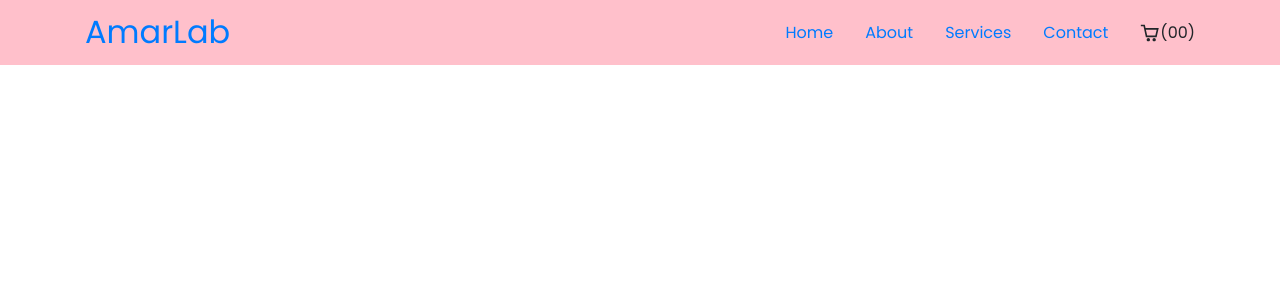
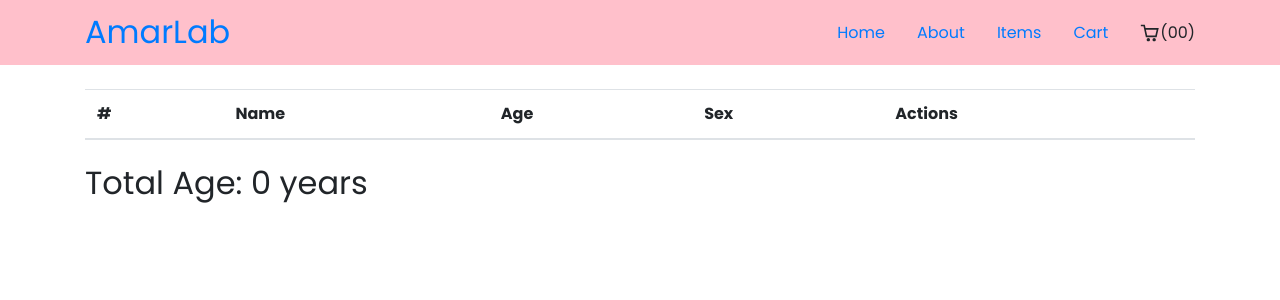
Before and after one commit to meinjam/react-bs4-custom-nav, a React (Create React App) app: page /cart in a window 1280 px wide. Shown: the top 300 px of the page. Built offline with nearby package versions, Linux system fonts and the light colour scheme.

Commit message:
cart added

```diff
--- a/src/App.js
+++ b/src/App.js
@@ -4,12 +4,12 @@ import Home from './page/Home';
 import About from './page/About';
 import Service from './page/Service';
 import Contact from './page/Contact';
-import { TestProvider } from './contexts/TestContext';
+import { GlobalProvider } from './contexts/GlobalState';
 
 function App() {
   return (
     <Router>
-      <TestProvider>
+      <GlobalProvider>
         <Navbar />
         <Switch>
           <Route exact path='/'>
@@ -18,14 +18,14 @@ function App() {
           <Route path='/about'>
             <About />
           </Route>
-          <Route path='/service'>
+          <Route path='/items'>
             <Service />
           </Route>
-          <Route path='/contact'>
+          <Route path='/cart'>
             <Contact />
           </Route>
         </Switch>
-      </TestProvider>
+      </GlobalProvider>
     </Router>
   );
 }
--- a/src/components/Navbar.js
+++ b/src/components/Navbar.js
@@ -1,11 +1,11 @@
 import { useState } from 'react';
 import { Link } from 'react-router-dom';
 import { CgShoppingCart } from 'react-icons/cg';
-import { useTest } from '../contexts/TestContext';
+import { useGlobalContext } from '../contexts/GlobalState';
 
 const Navbar = () => {
   const [showMenu, setShowMenu] = useState(false);
-  const { tests } = useTest();
+  const { tests } = useGlobalContext();
 
   const handleMenuClick = () => {
     setShowMenu(!showMenu);
@@ -37,13 +37,13 @@ const Navbar = () => {
             </Link>
           </li>
           <li>
-            <Link to='/service' onClick={handleMenuClick}>
-              Services
+            <Link to='/items' onClick={handleMenuClick}>
+              Items
             </Link>
           </li>
           <li>
-            <Link to='/contact' onClick={handleMenuClick}>
-              Contact
+            <Link to='/cart' onClick={handleMenuClick}>
+              Cart
             </Link>
           </li>
           <li className='cart'>
--- /dev/null
+++ b/src/components/TestItem.js
@@ -0,0 +1,34 @@
+import { useGlobalContext } from '../contexts/GlobalState';
+
+const TestItem = ({ user }) => {
+  const { addTest, tests } = useGlobalContext();
+
+  let storedTest = tests.find((test) => test.id === user.id);
+  const addToCartDisable = storedTest ? true : false;
+
+  return (
+    <div className='col-md-4 mb-4'>
+      <div className='card'>
+        <img
+          className='card-img-top'
+          src={`https://via.placeholder.com/300/${
+            Math.floor(Math.random() * (99999 - 11111 + 1)) + 11111
+          }`}
+          alt='jhgjhgj'
+        />
+        <div className='card-body'>
+          <h5 className='card-title'>{user.name}</h5>
+          <button
+            className='btn btn-primary btn-block'
+            onClick={() => addTest(user)}
+            disabled={addToCartDisable}
+          >
+            {addToCartDisable ? 'Already Added' : 'Add To Cart'}
+          </button>
+        </div>
+      </div>
+    </div>
+  );
+};
+
+export default TestItem;
--- /dev/null
+++ b/src/contexts/AppReducer.js
@@ -0,0 +1,23 @@
+const AppReducer = (state, action) => {
+  switch (action.type) {
+    case 'ADD_TEST':
+      return {
+        ...state,
+        tests: [action.payload, ...state.tests],
+      };
+    case 'DELETE_TEST':
+      return {
+        ...state,
+        tests: state.tests.filter((test) => test.id !== action.payload.id),
+      };
+    case 'DELETE_ALL_TEST':
+      return {
+        ...state,
+        tests: [],
+      };
+    default:
+      return state;
+  }
+};
+
+export default AppReducer;
--- /dev/null
+++ b/src/contexts/GlobalState.js
@@ -0,0 +1,39 @@
+import { createContext, useReducer, useContext } from 'react';
+import AppReducer from './AppReducer';
+
+const initialState = {
+  tests: [],
+};
+
+const GlobalContext = createContext(initialState);
+
+export function useGlobalContext() {
+  return useContext(GlobalContext);
+}
+
+export function GlobalProvider({ children }) {
+  const [state, dispatch] = useReducer(AppReducer, initialState);
+
+  const addTest = (test) => {
+    dispatch({ type: 'ADD_TEST', payload: test });
+  };
+
+  const deleteTest = (test) => {
+    dispatch({ type: 'DELETE_TEST', payload: test });
+  };
+
+  const clearTest = () => {
+    dispatch({ type: 'DELETE_ALL_TEST' });
+  };
+
+  const value = {
+    tests: state.tests,
+    addTest,
+    deleteTest,
+    clearTest,
+  };
+
+  return (
+    <GlobalContext.Provider value={value}>{children}</GlobalContext.Provider>
+  );
+}
--- a/src/page/About.js
+++ b/src/page/About.js
@@ -1,11 +1,7 @@
-import { useTest } from '../contexts/TestContext';
+import { useGlobalContext } from '../contexts/GlobalState';
 
 const About = () => {
-  const { setTests } = useTest();
-
-  const handleCart = () => {
-    setTests([]);
-  };
+  const { clearTest } = useGlobalContext();
 
   return (
     <section>
@@ -13,7 +9,7 @@ const About = () => {
         <div className='row'>
           <div className='col-md-12'>
             <h1>About</h1>
-            <button className='btn btn-primary' onClick={handleCart}>
+            <button className='btn btn-primary' onClick={clearTest}>
               Clear Cart
             </button>
           </div>
--- a/src/page/Contact.js
+++ b/src/page/Contact.js
@@ -1,13 +1,26 @@
-import { useTest } from '../contexts/TestContext';
+import { useGlobalContext } from '../contexts/GlobalState';
 
 const Contact = () => {
-  const { tests } = useTest();
+  const { tests, deleteTest } = useGlobalContext();
+
+  const getSubtotal = (array) => {
+    let total = 0;
+    array.forEach((list) => {
+      total += list.age;
+    });
+    return total;
+  };
+
+  const handleDetete = (test) => {
+    // console.log(test);
+    deleteTest(test);
+  };
 
   return (
     <section>
       <div className='container'>
         <div className='row'>
-          <div className='col-md-12'>
+          <div className='col-md-12 table-responsive'>
             <table className='table table-striped my-4'>
               <thead>
                 <tr>
@@ -15,7 +28,7 @@ const Contact = () => {
                   <th scope='col'>Name</th>
                   <th scope='col'>Age</th>
                   <th scope='col'>Sex</th>
-                  <th scope='col'>Qty</th>
+                  <th scope='col'>Actions</th>
                 </tr>
               </thead>
               <tbody>
@@ -26,11 +39,20 @@ const Contact = () => {
                       <td>{test.name}</td>
                       <td>{test.age}</td>
                       <td>{test.sex}</td>
-                      <td>1</td>
+                      <td>
+                        <button
+                          className='btn btn-danger btn-sm'
+                          onClick={() => handleDetete(test)}
+                        >
+                          Delete
+                        </button>
+                      </td>
                     </tr>
                   ))}
               </tbody>
             </table>
+
+            <h2>Total Age: {getSubtotal(tests)} years</h2>
           </div>
         </div>
       </div>
--- a/src/page/Service.js
+++ b/src/page/Service.js
@@ -1,9 +1,7 @@
 import { useState } from 'react';
-import { useTest } from '../contexts/TestContext';
+import TestItem from '../components/TestItem';
 
 const Service = () => {
-  const { tests, setTests } = useTest();
-
   const [data] = useState([
     { id: 45435, name: 'Injamamul Haque', age: 27, sex: 'Male' },
     { id: 87975, name: 'Johurul Haque', age: 57, sex: 'Male' },
@@ -11,38 +9,11 @@ const Service = () => {
     { id: 22323, name: 'Jemima Khatun', age: 20, sex: 'Female' },
   ]);
 
-  const addToCart = (user) => {
-    console.log(user);
-    setTests([...tests, user]);
-  };
-
   return (
     <section>
       <div className='container'>
         <div className='row my-4'>
-          {data &&
-            data.map((user) => (
-              <div className='col-md-4 mb-4' key={user.id}>
-                <div className='card'>
-                  <img
-                    className='card-img-top'
-                    src={`https://via.placeholder.com/300/${
-                      Math.floor(Math.random() * (99999 - 11111 + 1)) + 11111
-                    }`}
-                    alt='jhgjhgj'
-                  />
-                  <div className='card-body'>
-                    <h5 className='card-title'>{user.name}</h5>
-                    <button
-                      className='btn btn-primary btn-block'
-                      onClick={() => addToCart(user)}
-                    >
-                      Add To Cart
-                    </button>
-                  </div>
-                </div>
-              </div>
-            ))}
+          {data && data.map((user) => <TestItem key={user.id} user={user} />)}
         </div>
       </div>
     </section>
```
